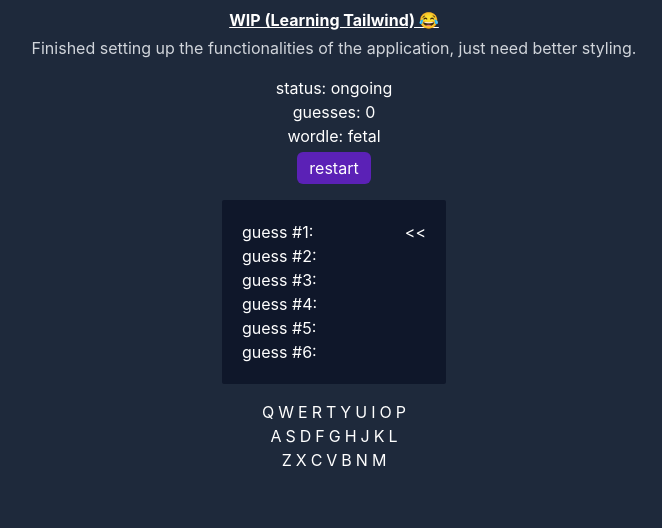
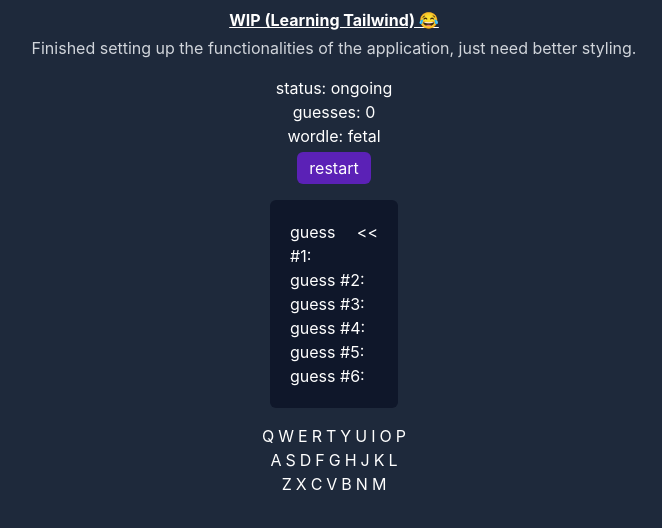
Before and after one commit to jma8774/Wordle-TypeScript, a React (Create React App) app: page / in a window 1280 px wide. Shown: the top 528 px of the page, without its empty margins (306-968 px from the left). Built offline with nearby package versions, Linux system fonts and the light colour scheme.

Commit message:
Basic Tailwind styling #2

```diff
--- a/src/App.tsx
+++ b/src/App.tsx
@@ -66,7 +66,7 @@ const App = () => {
           </span>
         </div>
 
-        <Guesses className="mt-2" guesses={history.data} row={row} />
+        <Guesses className="mt-2 w-1/5" guesses={history.data} row={row} />
         <Keyboard className="mt-2" alphabet={alphabet.alphabet} />
       </div>
     </div>
--- a/src/components/Guesses.tsx
+++ b/src/components/Guesses.tsx
@@ -15,8 +15,7 @@ interface Props {
 const Guesses = ({ className, guesses, row }: Props) => {
   console.log("Log: render guesses");
   return (
-    <span className={className}>
-      <div className="bg-slate-900 rounded-sm p-5 w-56">
+    <div className={`${className} bg-slate-900 rounded-md p-5`}>
       {guesses.map((guess, index) => (
         <div className="flex">
           <span key={index} className="flex-1">
@@ -29,7 +28,6 @@ const Guesses = ({ className, guesses, row }: Props) => {
         </div>
       ))}
     </div>
-    </span>
   );
 };
 
--- a/src/components/Keyboard.tsx
+++ b/src/components/Keyboard.tsx
@@ -19,8 +19,7 @@ interface Props {
 const Keyboard = ({ className, alphabet }: Props) => {
   console.log("Log: render keyboard");
   return (
-    <div className={className}>
-      <div className="flex flex-col items-center">
+    <div className={`${className} flex flex-col items-center`}>
       {rows.map((characters, index) => (
         <div key={index}>
           {characters.map((ch) => (
@@ -33,7 +32,6 @@ const Keyboard = ({ className, alphabet }: Props) => {
         </div>
       ))}
     </div>
-    </div>
   );
 };
 
--- a/src/components/Node.tsx
+++ b/src/components/Node.tsx
@@ -26,9 +26,7 @@ const areEqual = (prevProps: Props, nextProps: Props): boolean => {
 
 const Node = ({ className, pair }: Props) => {
   return (
-    <span className={className}>
-      <span className={`${statusColor[pair.color]}`}>{pair.ch}</span>
-    </span>
+    <span className={`${className} ${statusColor[pair.color]}`}>{pair.ch}</span>
   );
 };
 
```
Lines whose indentation alone changed are shown as unchanged.
